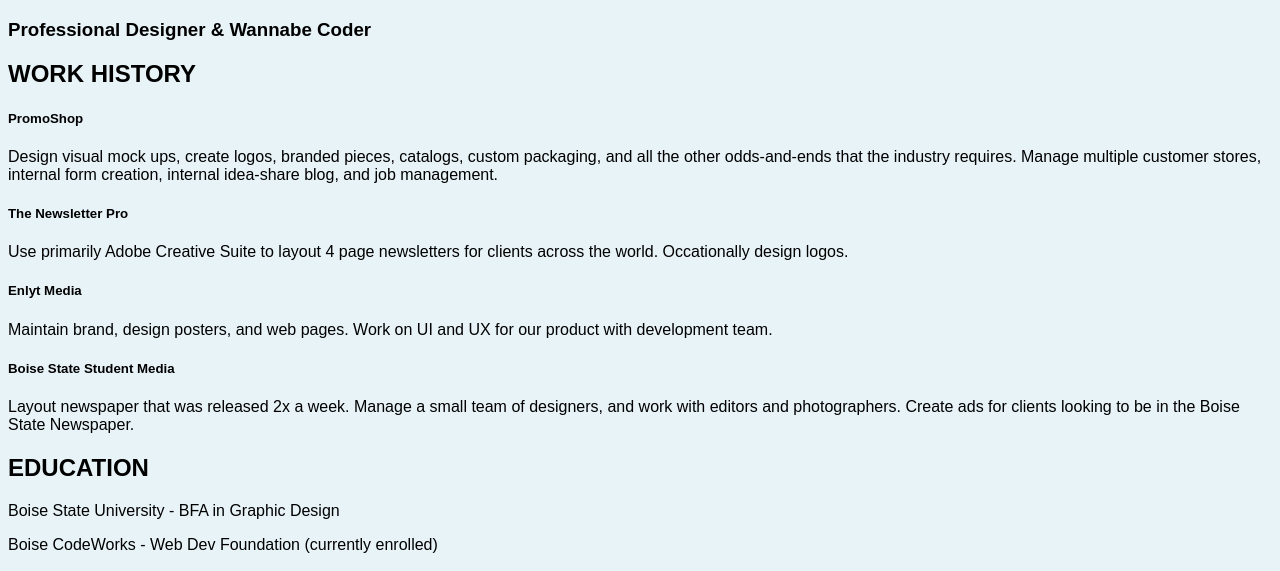
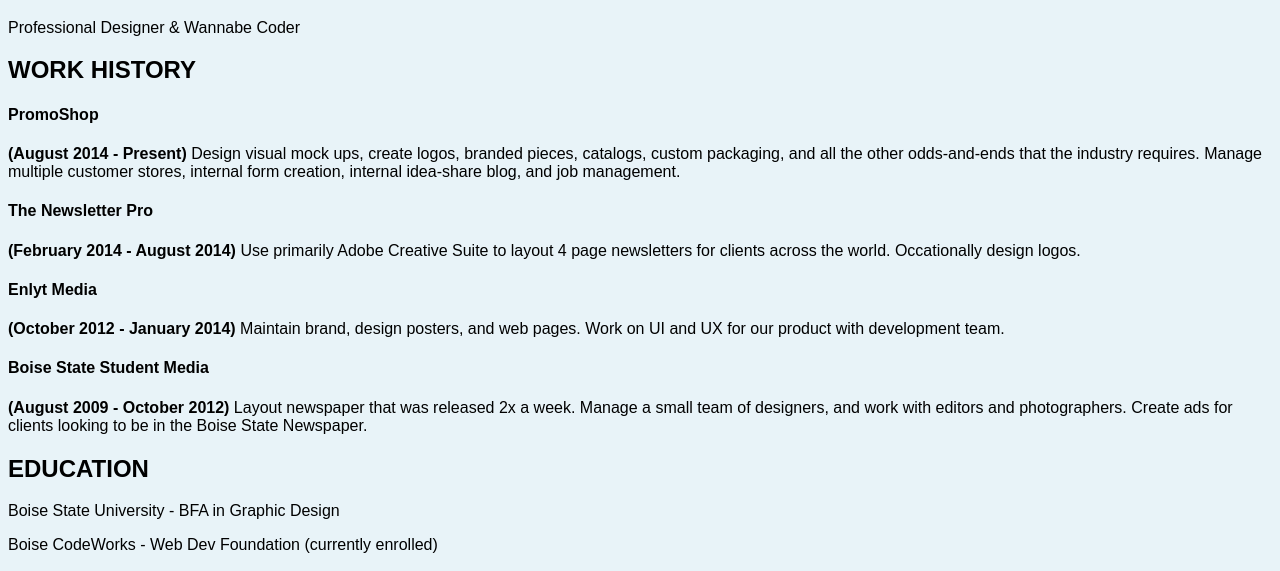
Before and after one commit to bjones11/resume, a plain HTML site: page index.html in a window 1280 px wide. Shown: the part 223-794 px from the top of the page. Drawn offline with Linux system fonts and the light colour scheme.

Commit message:
final changes before css

```diff
--- a/index.html
+++ b/index.html
@@ -18,27 +18,28 @@
     <div>
         <img src="bree.jpg" alt="picture of bree jones" width="150">
         <h1>Bree Jones</h1>
-        <h3>Professional Designer & Wannabe Coder</h3>
+        <p>Professional Designer & Wannabe Coder</p>
     </div>
 
     <div>
         <h2>WORK HISTORY</h2>
-        <h5>PromoShop</h5>
-        <p>Design visual mock ups, create logos, branded pieces, catalogs, custom packaging, and all the other odds-and-ends
-            that the industry requires. Manage multiple customer stores, internal form creation, internal idea-share blog,
-            and job management.</p>
+        <h4>PromoShop</h4>
+        <p><b>(August 2014 - Present)</b> Design visual mock ups, create logos, branded pieces, catalogs, custom packaging,
+            and all the other odds-and-ends that the industry requires. Manage multiple customer stores, internal form creation,
+            internal idea-share blog, and job management.</p>
 
-        <h5>The Newsletter Pro</h5>
-        <p>Use primarily Adobe Creative Suite to layout 4 page newsletters for clients across the world. Occationally design
-            logos.
+        <h4>The Newsletter Pro</h4>
+        <p><b>(February 2014 - August 2014)</b> Use primarily Adobe Creative Suite to layout 4 page newsletters for clients
+            across the world. Occationally design logos.
         </p>
 
-        <h5>Enlyt Media</h5>
-        <p>Maintain brand, design posters, and web pages. Work on UI and UX for our product with development team.</p>
+        <h4>Enlyt Media</h4>
+        <p><b>(October 2012 - January 2014)</b> Maintain brand, design posters, and web pages. Work on UI and UX for our product
+            with development team.</p>
 
-        <h5>Boise State Student Media</h5>
-        <p>Layout newspaper that was released 2x a week. Manage a small team of designers, and work with editors and photographers.
-            Create ads for clients looking to be in the Boise State Newspaper.</p>
+        <h4>Boise State Student Media</h4>
+        <p><b>(August 2009 - October 2012)</b> Layout newspaper that was released 2x a week. Manage a small team of designers,
+            and work with editors and photographers. Create ads for clients looking to be in the Boise State Newspaper.</p>
     </div>
 
     <div>
@@ -68,7 +69,7 @@
 
 
     <footer>
-        <p>Contact Bree: e: <a href="mailto:breejonesdesigns@gmail.com">breejonesdesigns@gmail.com</a> | p: 208.312.5482 | w:
+        <p>Contact Bree Now<br>e: <a href="mailto:breejonesdesigns@gmail.com">breejonesdesigns@gmail.com</a> | p: 555.555.5555 | w:
             <a href="http://www.breejonesdesigns.com/" target="blank">breejonesdesigns.com</a>
         </p>
     </footer>
```
